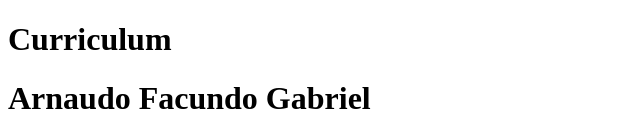
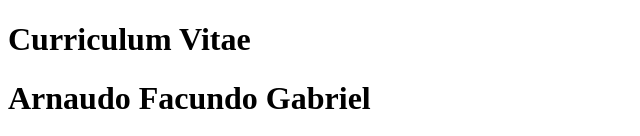
Before and after one commit to Arnaudo0/Arnaudo0.github.io, a plain HTML site: page index.html in a window 1280 px wide. Shown: the top 136 px of the page, without its empty margins (0-640 px from the left). Drawn offline with Linux system fonts and the light colour scheme.

Commit message:
Agregue Vitae

```diff
--- a/index.html
+++ b/index.html
@@ -4,7 +4,7 @@
 <title>Curriculum Arnaudo Facundo Gabriel</title>
 </head>
 <body>
-<h1>Curriculum</h1>
+<h1>Curriculum Vitae</h1>
 <h1>Arnaudo Facundo Gabriel</h1>
     <img src="Logo.png" alt="logo" class="logo" width="100px">
 
```
